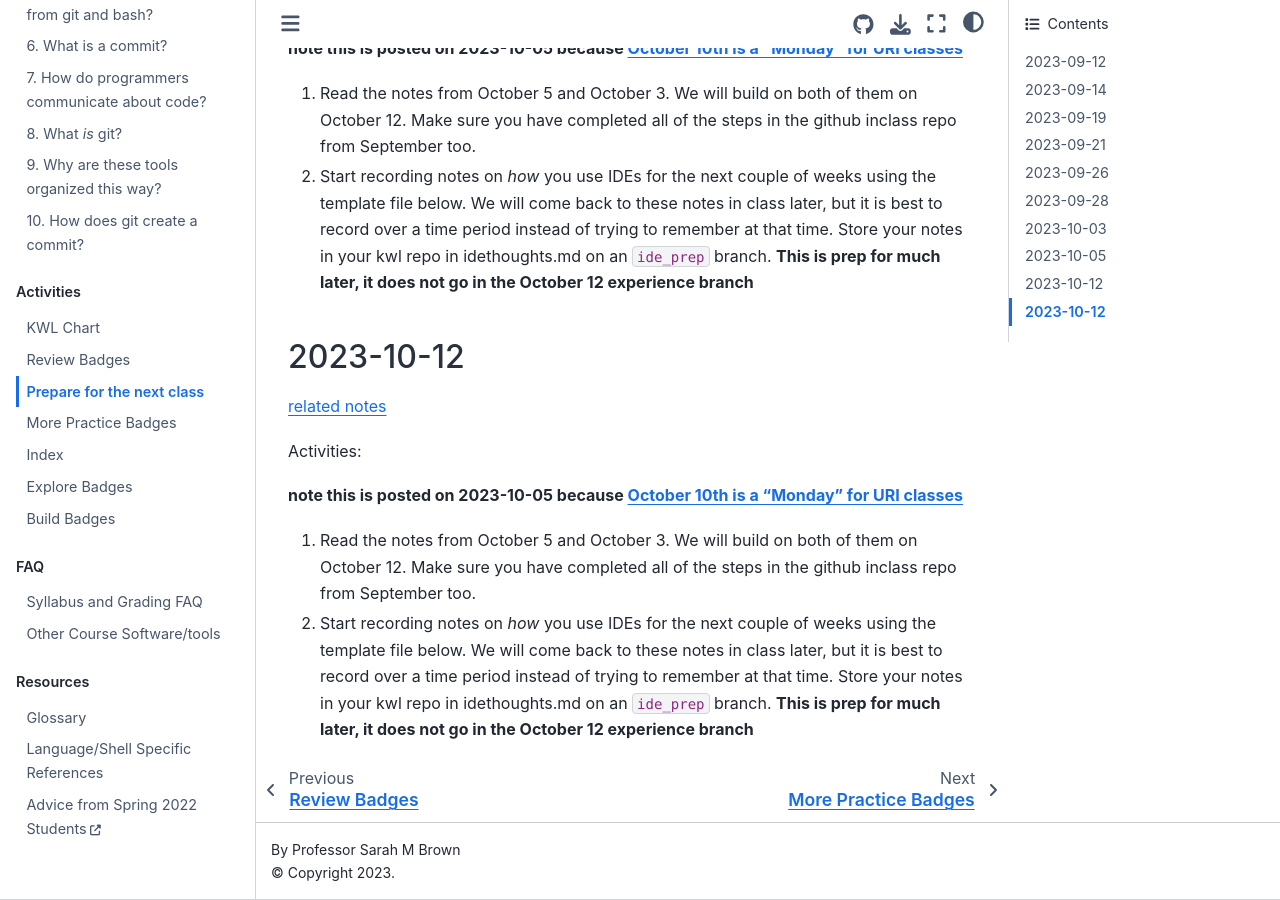
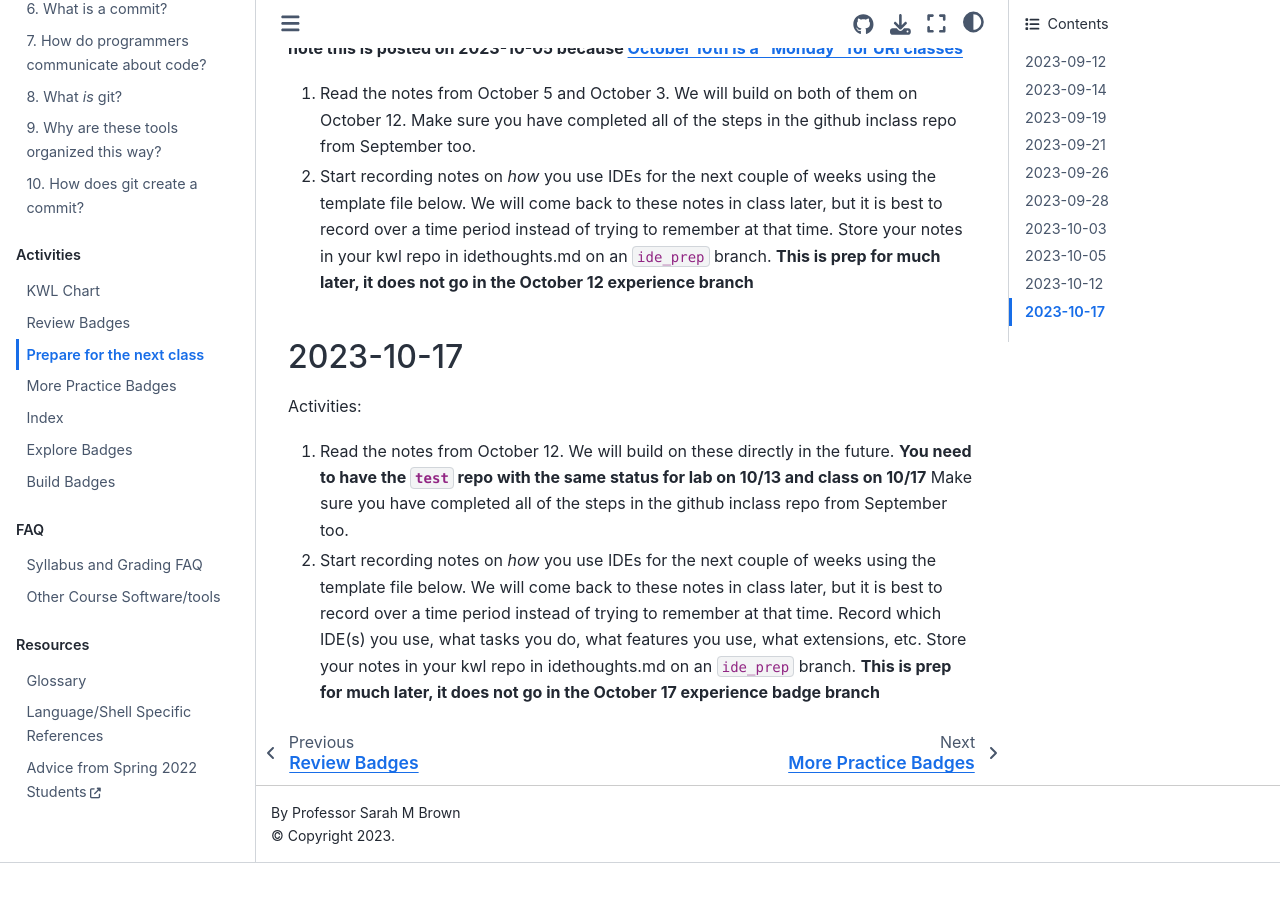
Before and after one commit to introcompsys/fall2023, a Jupyter Book: the page built from activities/prepare.md, in a window 1280 px wide and 900 px high, scrolled down 3411 px. Built offline with Jupyter Book 1.0.4 settings and Sphinx 7.4.7 and the Sphinx Book theme 1.1.4, drawn with Linux system fonts in a browser that asks for light colours; pages that are not in the unit, such as notebooks, are missing from menus; after the commit the page ends 4274 px from its top, so only the background shows below that.

Commit message:
closes #9

````diff
--- a/activities/prepare.md
+++ b/activities/prepare.md
@@ -56,10 +56,9 @@ Activities:
 ```{include} ../_prepare/2023-10-12.md
 ```
 
-## 2023-10-12
+## 2023-10-17
 
-[related notes](../notes/2023-10-12)
 
 Activities:
-```{include} ../_prepare/2023-10-12.md
+```{include} ../_prepare/2023-10-17.md
 ```
--- a/notes/2023-10-05.md
+++ b/notes/2023-10-05.md
@@ -885,17 +885,18 @@ The device (or transistor in modern electrical digital computers) level, is wher
 
 
 
+## Prepare for Next Class
+
+```{include} ../_prepare/2023-10-12.md
+```
+
+
 ## Review today's class
 
 ```{include} ../_review/2023-10-05.md
 ```
 
 
-
-## Prepare for Next Class
-
-```{include} ../_prepare/2023-10-05.md
-```
 
 
 
````
Also changed, not shown: notes/2023-09-21.md (+1 -1 lines), notes/2023-09-26.md (+7 -5 lines), notes/2023-09-28.md (+1 -1 lines).
